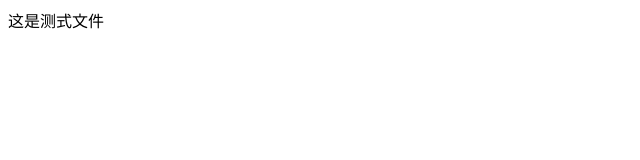
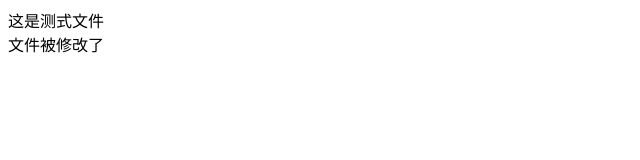
Before and after one commit to Hujiaohui190/projiect_01, a plain HTML site: page index.html in a window 1280 px wide. Shown: the whole page, without its empty margins (0-640 px from the left). Drawn offline with Linux system fonts and the light colour scheme.

Commit message:
修改了index.html文件内容

```diff
--- a/index.html
+++ b/index.html
@@ -8,5 +8,6 @@
 </head>
 <body>
     <div>这是测式文件</div>
+        <div>文件被修改了</div>
 </body>
 </html>
```
